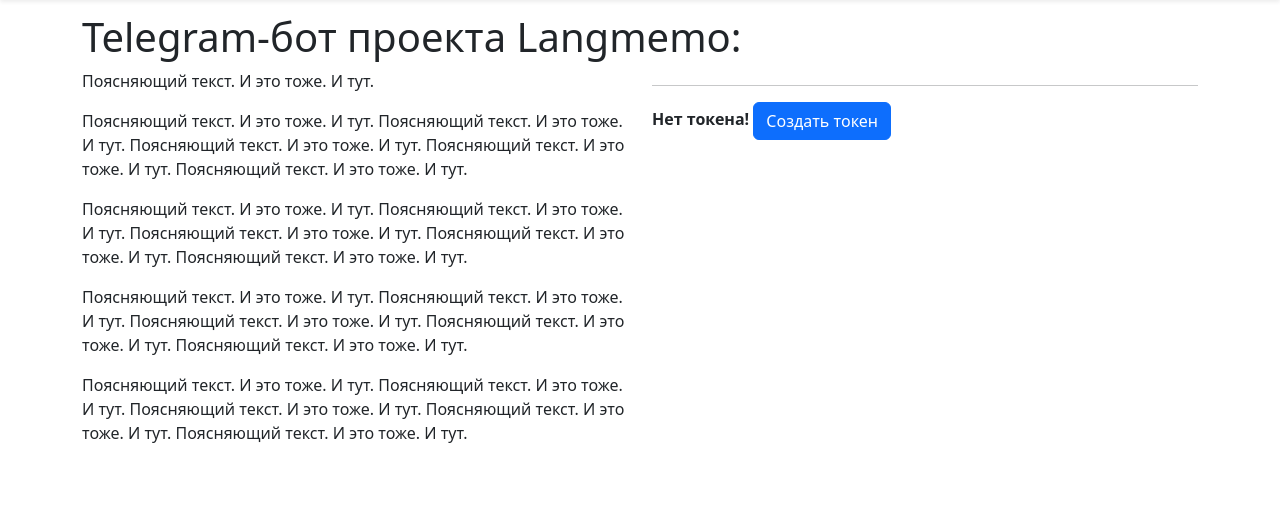
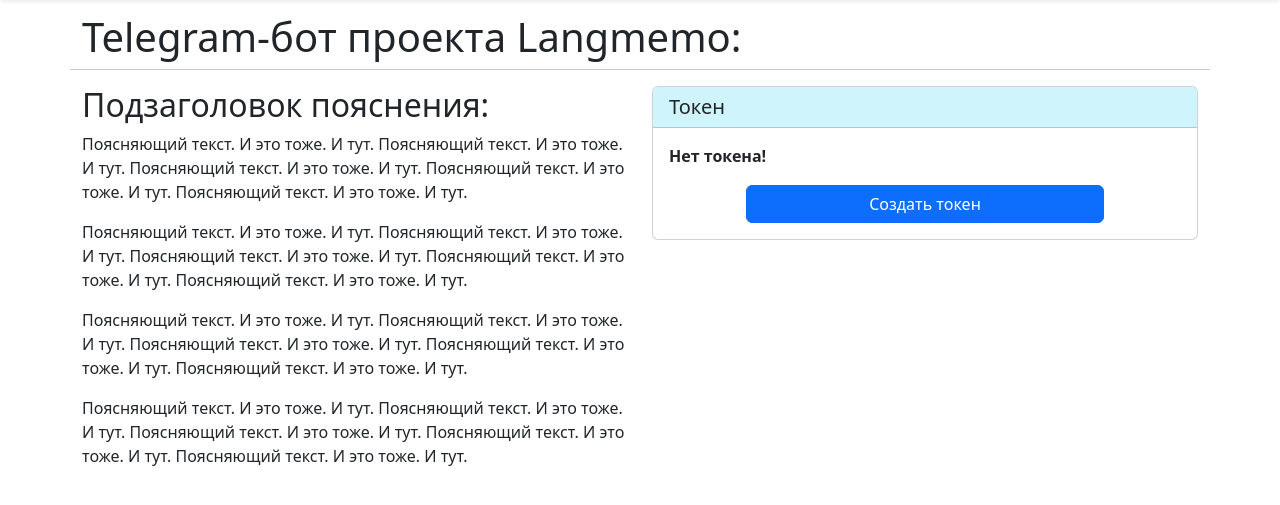
Before and after one commit to Benkendorf/langmemo, a Django app: page /tg_bot_page/ in a window 1280 px wide. Shown: the part 68-573 px from the top of the page. Run offline with Django 5.2, Linux system fonts and the light colour scheme; the visitor is signed in with stand-in values (Sample User, id 1); some libraries are stand-ins or nearby versions.

Commit message:
Add api_token creation and deletion fucntionality

```diff
--- a/backend/django_mem_cards/constants.py
+++ b/backend/django_mem_cards/constants.py
@@ -18,3 +18,6 @@ DECK_BAD_WINRATE_LIMIT = 50
 WEEKDAYS_RUS = ['Понедельник', 'Вторник', 'Среда',
                 'Четверг', 'Пятница', 'Суббота', 'Воскресенье']
 TOTAL_CALENDAR_DAYS = 5
+
+API_TOKEN_LENGTH = 30
+TG_BOT_USERNAME = '<PLACEHOLDER>'
--- a/backend/templates/tg_bot_page/tg_bot_page.html
+++ b/backend/templates/tg_bot_page/tg_bot_page.html
@@ -1,16 +1,15 @@
 {% extends "base.html" %}
 
-{% block title %}О проекте{% endblock %}
+{% block title %}Telegram бот{% endblock %}
 
 {% block content %}
 
 <article class="row">
   <h1>Telegram-бот проекта Langmemo:</h1>
+  <hr>
 
   <article class="col-6">
-    <p>
-      Поясняющий текст. И это тоже. И тут.
-    <p>
+    <h2>Подзаголовок пояснения:</h2>
     <p>
       Поясняющий текст. И это тоже. И тут. Поясняющий текст. И это тоже. И тут. Поясняющий текст. И это тоже. И тут. Поясняющий текст. И это тоже. И тут. Поясняющий текст. И это тоже. И тут.
     <p>
@@ -26,14 +25,20 @@
   </article>
 
   <article class="col-6">
-    <hr>
-    {% if object.api_token == None%}
-      <b>Нет токена!</b>
-      <a href="#" class="btn btn-primary">Создать токен</a>
-    {% else %}
-      <b>Токен: {{ object.api_token }} %</b>
-      <a href="#" class="btn btn-danger">Удалить токен</a>
-    {% endif %}
+    <div class="card">
+      <h5 class="card-header bg-info-subtle">Токен</h5>
+      <div class="card-body row justify-content-center">
+        {% if user.api_token == None %}
+          <b>Нет токена!</b>
+          <hr class="opacity-0">
+          <a href="{% url 'tg_bot_page:create_api_token' %}" class="btn btn-primary col-8">Создать токен</a>
+        {% else %}
+          <b>Токен: {{ user.api_token }}</b>
+          <hr class="opacity-0">
+          <a href="{% url 'tg_bot_page:delete_api_token' %}" class="btn btn-danger col-8">Удалить токен</a>
+        {% endif %}
+      </div>
+    </div>
   </article>
 
 </article>
--- a/backend/tg_bot_page/urls.py
+++ b/backend/tg_bot_page/urls.py
@@ -4,6 +4,8 @@ from . import views
 app_name = 'tg_bot_page'
 
 urlpatterns = [
-    path('', views.ApiTokenView.as_view(), name='tg_bot_page_view'),
+    path('', views.ApiTokenPageView.as_view(), name='tg_bot_page_view'),
+    path('create_api_token/', views.create_api_token, name='create_api_token'),
+    path('delete_api_token/', views.delete_api_token, name='delete_api_token'),
 
 ]
--- a/backend/tg_bot_page/views.py
+++ b/backend/tg_bot_page/views.py
@@ -1,14 +1,47 @@
+import random
+import string
+
 from django.shortcuts import render
 from django.contrib.auth import get_user_model
+from django.contrib.auth.decorators import login_required
 from django.contrib.auth.mixins import LoginRequiredMixin
+from django.shortcuts import redirect
+from django.urls import reverse, reverse_lazy
 from django.views.generic.list import ListView
+
+from django_mem_cards.constants import API_TOKEN_LENGTH
+
 
 UserModel = get_user_model()
 
 
-class ApiTokenView(LoginRequiredMixin, ListView):
+class ApiTokenPageView(LoginRequiredMixin, ListView):
     model = UserModel
     template_name = 'tg_bot_page/tg_bot_page.html'
 
     def get_queryset(self):
         return self.request.user
+
+
+@login_required
+def create_api_token(request):
+    current_user = request.user
+    if current_user.api_token is not None:
+        return redirect(reverse_lazy('tg_bot_page:tg_bot_page_view'))
+    current_user.api_token = ''.join(random.choices(
+        string.ascii_letters + string.digits, k=API_TOKEN_LENGTH)
+    )
+    current_user.save(update_fields=['api_token'])
+    return redirect(reverse('tg_bot_page:tg_bot_page_view'))
+
+
+@login_required
+def delete_api_token(request):
+    current_user = request.user
+    if current_user.api_token is not None:
+        current_user.api_token = None
+        current_user.save(update_fields=['api_token'])
+    return redirect(reverse('tg_bot_page:tg_bot_page_view'))
+
+
+# При создании токена, если токен уже есть у пользователя - редиректить на страницу tg_bot_page
```
